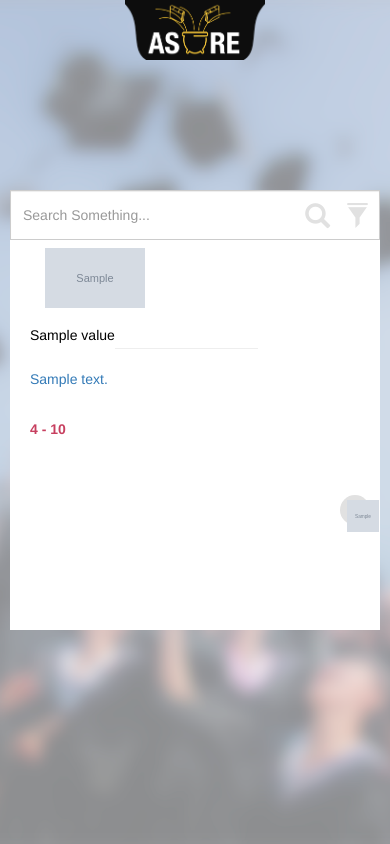
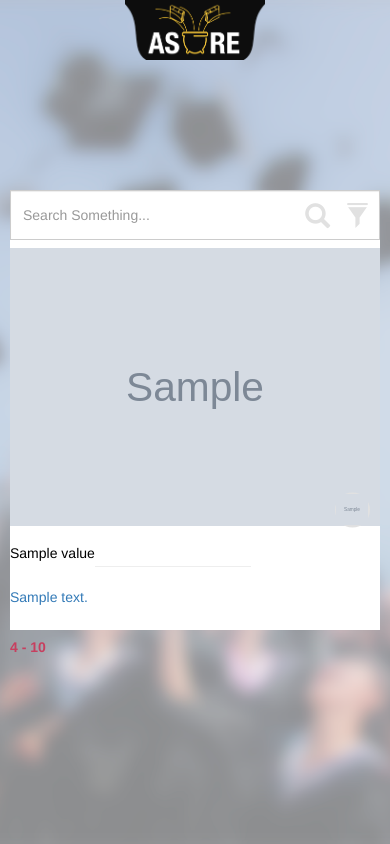
Before and after one commit to egeucak/asure, a Django app: template templates/index.html in a window 390 px wide. Run offline with Django 3.2, Linux system fonts and the light colour scheme; the template is opened without the code that fills it: most values are stand-ins (such as "Sample title", 1, 10 or a date in 2020); grey boxes marked "Sample" are stand-in pictures; some libraries are stand-ins or nearby versions.

Commit message:
Front-end Mobile Fix

```diff
--- a/static/css/stylesheet.css
+++ b/static/css/stylesheet.css
@@ -106,6 +106,11 @@ ul{
   width: 100%;
   height: 775px;
   overflow-y: auto;
+
+.result-content{
+  float: left;
+  width: 65%;
+}
 }
 .result{
   width: 100%;
@@ -148,6 +153,9 @@ ul{
   height: 50px;
   margin: 5px 7px;
 }
+
+
+
 @media screen and (max-width: 440px){
   .main-icon{
     width: 140px;
@@ -161,28 +169,32 @@ ul{
     height: 1600px;
   }
   .result{
-      padding-left: 20px;
+    /*padding-left: 20px;*/
     height: 390px;
     border-top: 8px solid #fff;
-      border-bottom: 8px solid #fff;
+    border-bottom: 8px solid #fff;
   }
   .result-image{
-      width: 100px;
-      height: 60px;
-    margin: 0 15px;
+    width: 100%;
+    height: auto;
+    margin: 0;
   }
 
   .result-title{
     font-size: 14px;
   }
   .result-icon{
-    width: 30px;
-    height: 30px;
+    width: 35px;
+    height: 35px;
     right: 10px;
   }
   .result-icon img{
     width: 32px;
     height: 32px;
-    margin: 5px 7px;
+    margin: 1px 1px;
+  }
+  .result-content{
+    float: left;
+    width: 85%;
   }
 }
--- a/templates/index.html
+++ b/templates/index.html
@@ -38,8 +38,10 @@
             </div>
           </div>
             <div>
+              <a href="javascript:NeedRatingList()" id="grabRating">
                 <div class="glyphicon glyphicon-search" type="submit">
                 </div>
+              </a>
             <div class="glyphicon glyphicon-filter"></div>
             </div>
         </form>
@@ -49,7 +51,7 @@
           <a class="result-link" href="{{value.url}}" target="_blank">
             <div class="result">
               <img class="result-image" src="{{value.thumbnail}}" alt="{{key}}">
-                  <div style="float: left; width: 65%">
+              <div class="result-content">
                 <h3 class="result-title">{{value.title}}</h3>
                   <br><hr>
                 <p class="result-summary">{{value.summary}}</p>
```
Also changed, not shown: static/js/index.js (+0 -11 lines). Lines whose indentation alone changed are shown as unchanged.
